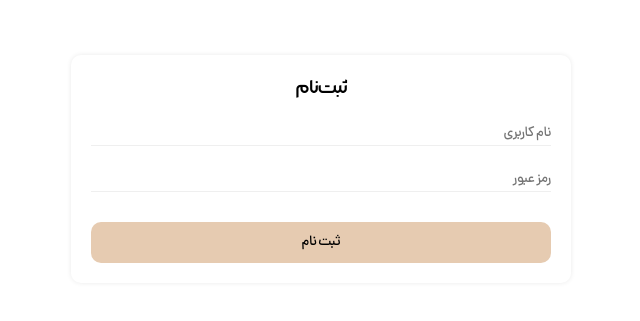
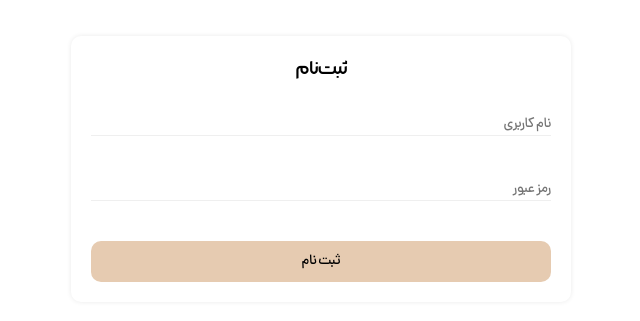
Before and after one commit to golsh1d/online-planner, a React (Create React App) app: page /signUp in a window 768 px wide. Shown: the part 231-552 px from the top of the page, without its empty margins (63-703 px from the left). Built offline with nearby package versions, Linux system fonts and the light colour scheme.

Commit message:
change some style in sign up page

```diff
--- a/src/Pages/SignUp/SignUp.css
+++ b/src/Pages/SignUp/SignUp.css
@@ -44,7 +44,6 @@
 .SignUp-button{
     width: 100%;
     background-color: #e6cbb1;
-    margin-top: 10px;
     display: flex;
     align-items: center;
     justify-content: center;
@@ -69,11 +68,11 @@
     }
     .SignUp-title-max-768{
         font-size: 16px;
-        margin-bottom: 16px;
+        margin-bottom: 20px;
     }
     .SignUp-input-max-768{
-        font-size : 14px;
-        margin-bottom: 16px;
+        font-size : 12px;
+        margin-bottom: 30px;
     }
     .SignUp-input-max-768::placeholder{
         font-size: 12px;
@@ -91,11 +90,11 @@
     }
     .SignUp-title-min-768{
         font-size: 20px;
-        margin-bottom: 20px;
+        margin-bottom: 30px;
     }
     .SignUp-input-min-768{
-        font-size : 16px;
-        margin-bottom: 20px;
+        font-size : 14px;
+        margin-bottom: 40px;
     }
     .SignUp-input-min-768::placeholder{
         font-size: 14px;
```
